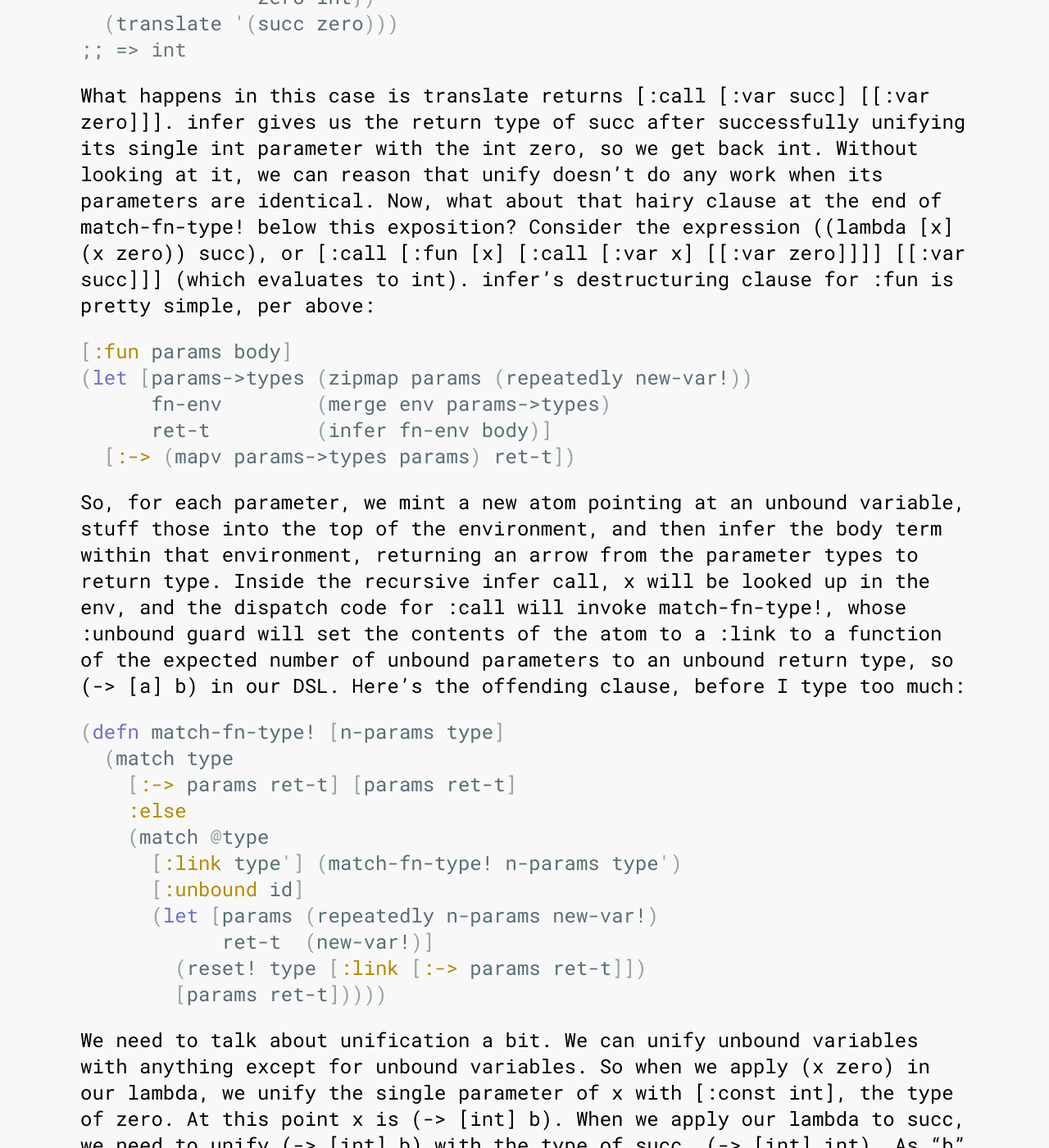
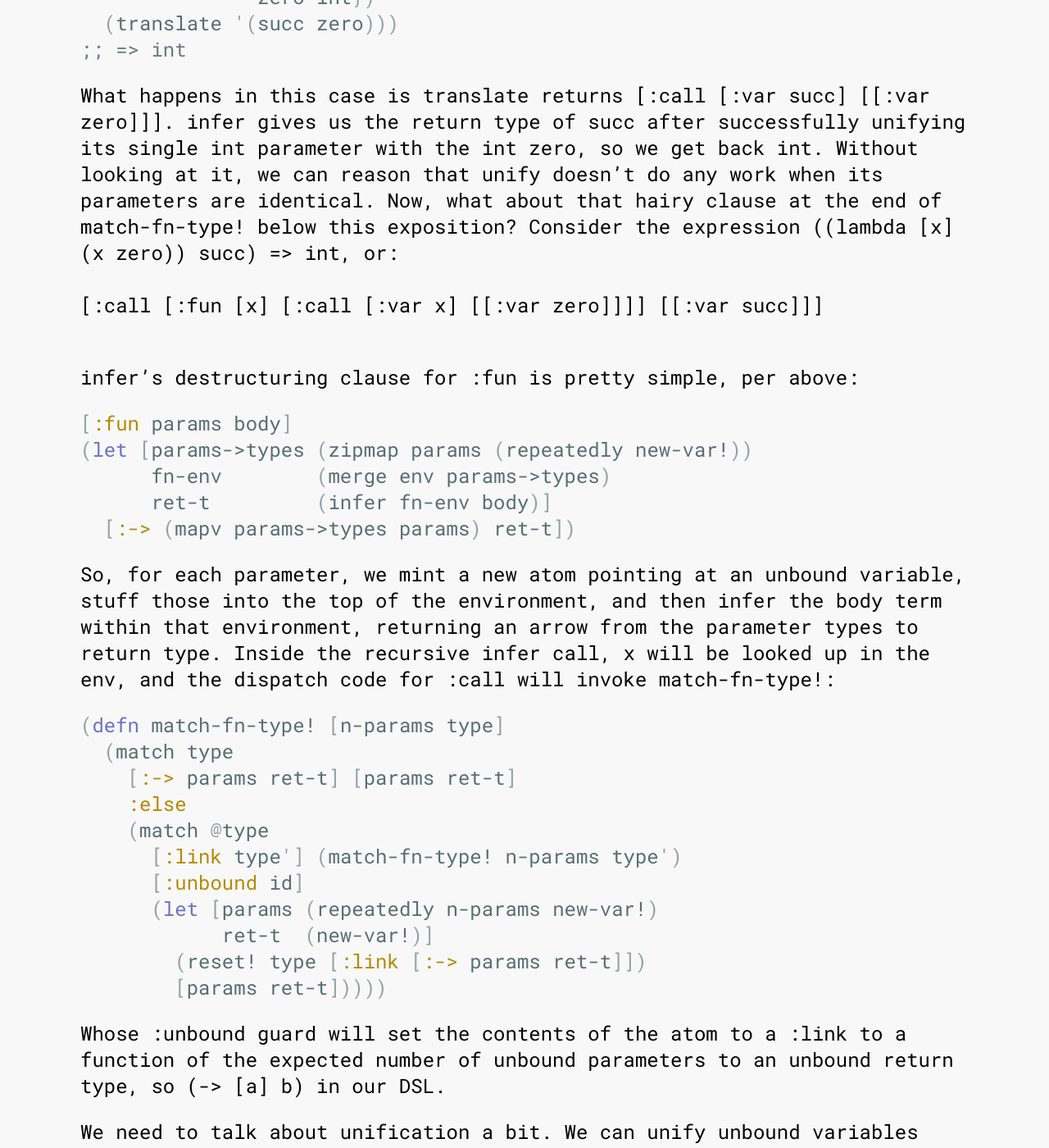
Before and after one commit to moea/types, a Jekyll site: the page built from index.markdown, in a window 1280 px wide and 1400 px high, scrolled down 7076 px. Shown: the whole window at 82% size. Built offline with Jekyll 4.4.1, drawn with Linux system fonts in a browser that asks for light colours.

Commit message:
Small correction

````diff
--- a/index.markdown
+++ b/index.markdown
@@ -210,7 +210,12 @@ Let's try
 ;; => int
 ```
 
-What happens in this case is `translate` returns `[:call [:var succ] [[:var  zero]]]`. `infer` gives us the return type of `succ` after successfully unifying its single `int` parameter with the `int` zero, so we get back `int`.  Without looking at it, we can reason that unify doesn't do any work when its parameters are identical.  Now, what about that hairy clause at the end of `match-fn-type!` below this exposition?  Consider the expression `((lambda [x] (x zero)) succ)`, or `[:call [:fun [x] [:call [:var x] [[:var zero]]]] [[:var succ]]]` (which evaluates to int).  infer's destructuring clause for `:fun` is pretty simple, per above:
+What happens in this case is `translate` returns `[:call [:var succ] [[:var  zero]]]`. `infer` gives us the return type of `succ` after successfully unifying its single `int` parameter with the `int` zero, so we get back `int`.  Without looking at it, we can reason that unify doesn't do any work when its parameters are identical.  Now, what about that hairy clause at the end of `match-fn-type!` below this exposition?  Consider the expression `((lambda [x] (x zero)) succ) => int`, or:
+<br><br>
+`[:call [:fun [x] [:call [:var x] [[:var zero]]]] [[:var succ]]]`
+<br><br>
+
+infer's destructuring clause for `:fun` is pretty simple, per above:
 
 ```clojure
 [:fun params body]
@@ -220,7 +225,7 @@ What happens in this case is `translate` returns `[:call [:var succ] [[:var  zer
   [:-> (mapv params->types params) ret-t])
 ```
 
-So, for each parameter, we mint a new atom pointing at an unbound variable, stuff those into the top of the environment, and then infer the body term within that environment, returning an arrow from the parameter types to return type.  Inside the recursive infer call, x will be looked up in the env, and the dispatch code for :call will invoke match-fn-type!, whose :unbound guard will set the contents of the atom to a :link to a function of the expected number of unbound parameters to an unbound return type, so (-> [a] b) in our DSL.  Here's the offending clause, before I type too much:
+So, for each parameter, we mint a new atom pointing at an unbound variable, stuff those into the top of the environment, and then infer the body term within that environment, returning an arrow from the parameter types to return type.  Inside the recursive infer call, x will be looked up in the env, and the dispatch code for :call will invoke match-fn-type!:
 
 
 ```clojure
````
Also changed, not shown: other parts of index.markdown (+2 -0 lines).
